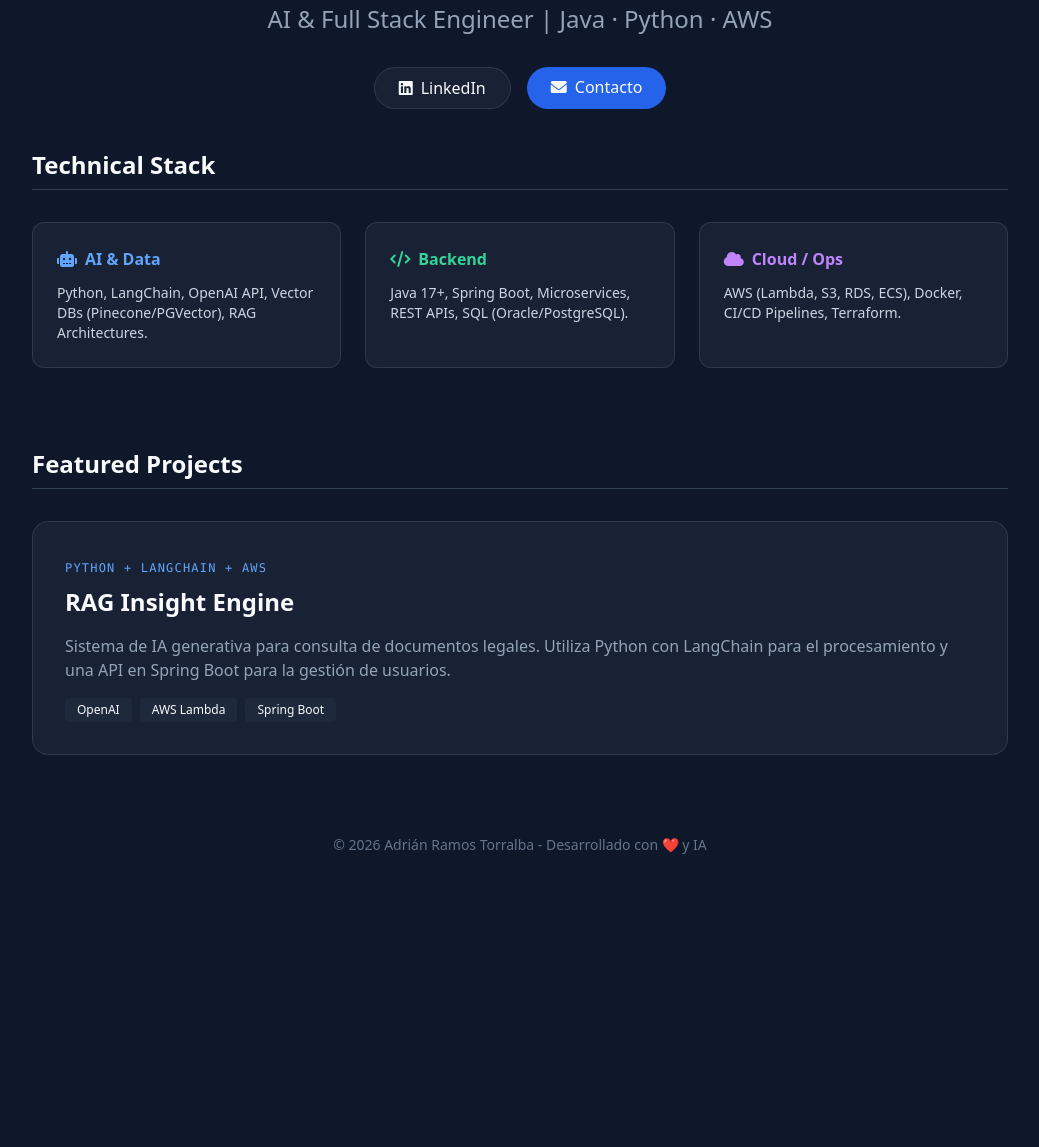
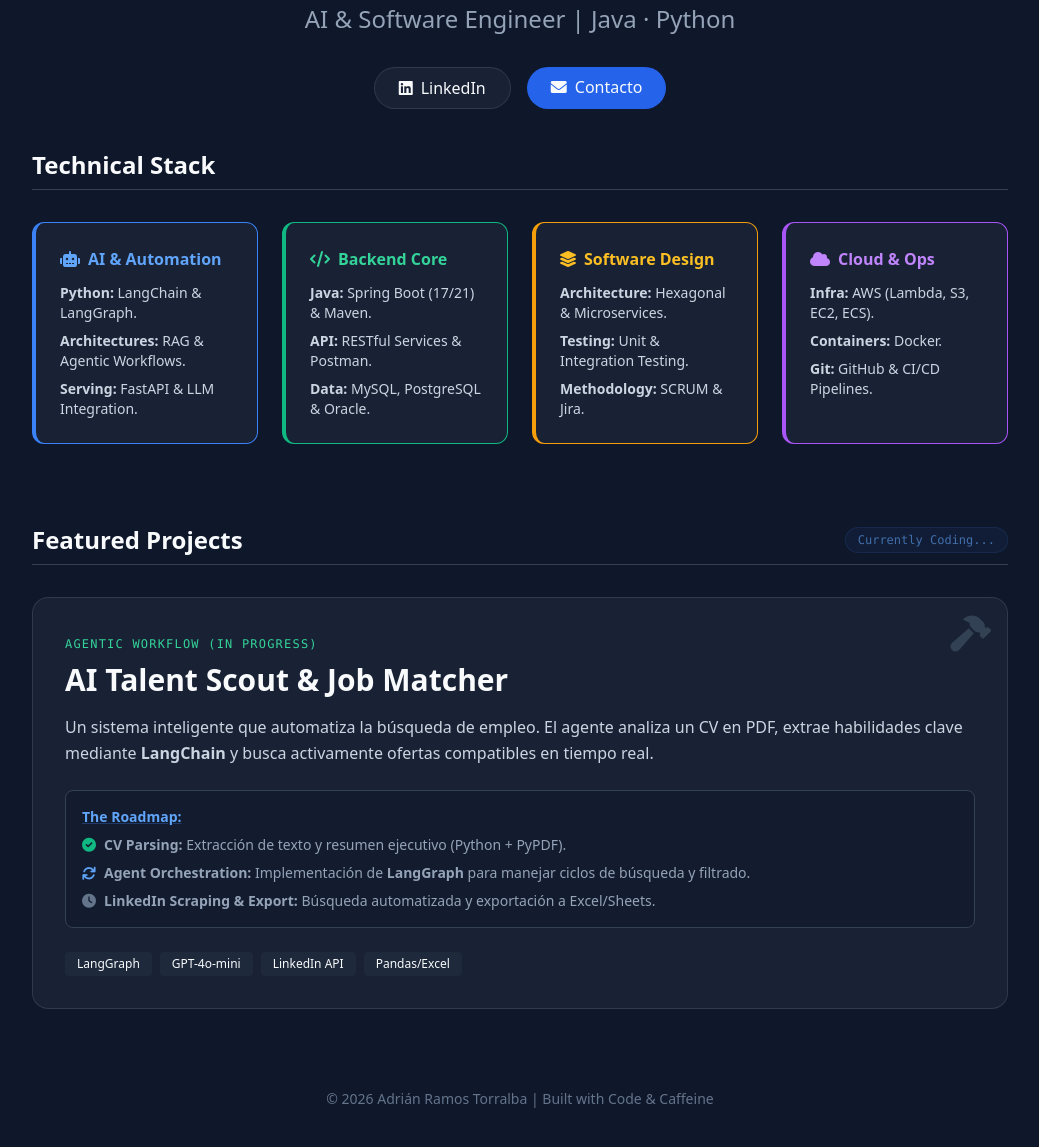
Before and after one commit to AdriRT18/adrian-ramos-torralba_portfolio, a plain HTML site: page index.html in a window 1280 px wide. Shown: the part 153-1300 px from the top of the page, without its empty margins (120-1159 px from the left). Before the commit the page ends 1088 px from the top, so only its background shows below. Drawn offline with nearby package versions, Linux system fonts and the light colour scheme.

Commit message:
Tweak html

```diff
--- a/index.html
+++ b/index.html
@@ -3,13 +3,15 @@
 <head>
     <meta charset="UTF-8">
     <meta name="viewport" content="width=device-width, initial-scale=1.0">
-    <title>Adrián Ramos | AI & Full Stack Engineer</title>
+    <title>Adrián Ramos | AI & Software Engineer</title>
     <script src="https://cdn.tailwindcss.com"></script>
     <link rel="stylesheet" href="https://cdnjs.cloudflare.com/ajax/libs/font-awesome/6.0.0/css/all.min.css">
     <style>
         body { background-color: #0f172a; color: #f8fafc; }
         .glass { background: rgba(30, 41, 59, 0.7); backdrop-filter: blur(10px); border: 1px solid rgba(255,255,255,0.1); }
         .tech-card:hover { border-color: #38bdf8; transform: translateY(-2px); transition: all 0.3s; }
+        .animate-pulse-slow { animation: pulse 3s cubic-bezier(0.4, 0, 0.6, 1) infinite; }
+        @keyframes pulse { 0%, 100% { opacity: 1; } 50% { opacity: .5; } }
     </style>
 </head>
 <body class="font-sans antialiased">
@@ -18,45 +20,103 @@
         <h1 class="text-5xl md:text-6xl font-extrabold mb-4 bg-gradient-to-r from-blue-400 to-emerald-400 bg-clip-text text-transparent">
             Adrián Ramos Torralba
         </h1>
-        <p class="text-xl md:text-2xl text-slate-400 mb-8">AI & Full Stack Engineer | Java · Python · AWS</p>
+        <p class="text-xl md:text-2xl text-slate-400 mb-8">AI & Software Engineer | Java · Python</p>
         <div class="flex justify-center gap-4">
             <a href="https://linkedin.com/in/adrián-ramos-torralba/" target="_blank" class="glass px-6 py-2 rounded-full hover:bg-slate-800 transition"><i class="fab fa-linkedin mr-2"></i>LinkedIn</a>
-            <a href="mailto:tu-email@ejemplo.com" class="bg-blue-600 px-6 py-2 rounded-full hover:bg-blue-500 transition"><i class="fas fa-envelope mr-2"></i>Contacto</a>
+            <a href="mailto:adri.ramostorralba@gmail.com" class="bg-blue-600 px-6 py-2 rounded-full hover:bg-blue-500 transition"><i class="fas fa-envelope mr-2"></i>Contacto</a>
         </div>
     </header>
 
     <main class="max-w-5xl mx-auto px-6 space-y-20 pb-20">
-
         <section>
             <h2 class="text-2xl font-bold mb-8 border-b border-slate-700 pb-2">Technical Stack</h2>
-            <div class="grid grid-cols-1 md:grid-cols-3 gap-6">
-                <div class="glass p-6 rounded-xl tech-card">
-                    <h3 class="text-blue-400 font-bold mb-3"><i class="fas fa-robot mr-2"></i>AI & Data</h3>
-                    <p class="text-sm text-slate-300">Python, LangChain, OpenAI API, Vector DBs (Pinecone/PGVector), RAG Architectures.</p>
+            <div class="grid grid-cols-1 md:grid-cols-2 lg:grid-cols-4 gap-6">
+
+                <div class="glass p-6 rounded-xl tech-card border-l-4 border-blue-500">
+                    <h3 class="text-blue-400 font-bold mb-3 flex items-center">
+                        <i class="fas fa-robot mr-2"></i>AI & Automation
+                    </h3>
+                    <ul class="text-sm text-slate-300 space-y-2">
+                        <li><strong>Python:</strong> LangChain & LangGraph.</li>
+                        <li><strong>Architectures:</strong> RAG & Agentic Workflows.</li>
+                        <li><strong>Serving:</strong> FastAPI & LLM Integration.</li>
+                    </ul>
                 </div>
-                <div class="glass p-6 rounded-xl tech-card">
-                    <h3 class="text-emerald-400 font-bold mb-3"><i class="fas fa-code mr-2"></i>Backend</h3>
-                    <p class="text-sm text-slate-300">Java 17+, Spring Boot, Microservices, REST APIs, SQL (Oracle/PostgreSQL).</p>
+
+                <div class="glass p-6 rounded-xl tech-card border-l-4 border-emerald-500">
+                    <h3 class="text-emerald-400 font-bold mb-3 flex items-center">
+                        <i class="fas fa-code mr-2"></i>Backend Core
+                    </h3>
+                    <ul class="text-sm text-slate-300 space-y-2">
+                        <li><strong>Java:</strong> Spring Boot (17/21) & Maven.</li>
+                        <li><strong>API:</strong> RESTful Services & Postman.</li>
+                        <li><strong>Data:</strong> MySQL, PostgreSQL & Oracle.</li>
+                    </ul>
                 </div>
-                <div class="glass p-6 rounded-xl tech-card">
-                    <h3 class="text-purple-400 font-bold mb-3"><i class="fas fa-cloud mr-2"></i>Cloud / Ops</h3>
-                    <p class="text-sm text-slate-300">AWS (Lambda, S3, RDS, ECS), Docker, CI/CD Pipelines, Terraform.</p>
+
+                <div class="glass p-6 rounded-xl tech-card border-l-4 border-amber-500">
+                    <h3 class="text-amber-400 font-bold mb-3 flex items-center">
+                        <i class="fas fa-layer-group mr-2"></i>Software Design
+                    </h3>
+                    <ul class="text-sm text-slate-300 space-y-2">
+                        <li><strong>Architecture:</strong> Hexagonal & Microservices.</li>
+                        <li><strong>Testing:</strong> Unit & Integration Testing.</li>
+                        <li><strong>Methodology:</strong> SCRUM & Jira.</li>
+                    </ul>
                 </div>
+
+                <div class="glass p-6 rounded-xl tech-card border-l-4 border-purple-500">
+                    <h3 class="text-purple-400 font-bold mb-3 flex items-center">
+                        <i class="fas fa-cloud mr-2"></i>Cloud & Ops
+                    </h3>
+                    <ul class="text-sm text-slate-300 space-y-2">
+                        <li><strong>Infra:</strong> AWS (Lambda, S3, EC2, ECS).</li>
+                        <li><strong>Containers:</strong> Docker.</li>
+                        <li><strong>Git:</strong> GitHub & CI/CD Pipelines.</li>
+                    </ul>
+                </div>
+
             </div>
         </section>
 
         <section>
-            <h2 class="text-2xl font-bold mb-8 border-b border-slate-700 pb-2">Featured Projects</h2>
-            <div class="space-y-8">
-                <div class="glass p-8 rounded-2xl flex flex-col md:flex-row gap-8">
-                    <div class="flex-1">
-                        <span class="text-xs font-mono text-blue-400 uppercase tracking-widest">Python + LangChain + AWS</span>
-                        <h3 class="text-2xl font-bold mt-2 mb-4">RAG Insight Engine</h3>
-                        <p class="text-slate-400 mb-4">Sistema de IA generativa para consulta de documentos legales. Utiliza Python con LangChain para el procesamiento y una API en Spring Boot para la gestión de usuarios.</p>
-                        <div class="flex gap-2 text-xs">
-                            <span class="bg-slate-800 px-3 py-1 rounded">OpenAI</span>
-                            <span class="bg-slate-800 px-3 py-1 rounded">AWS Lambda</span>
-                            <span class="bg-slate-800 px-3 py-1 rounded">Spring Boot</span>
+            <div class="flex items-center justify-between mb-8 border-b border-slate-700 pb-2">
+                <h2 class="text-2xl font-bold">Featured Projects</h2>
+                <span class="text-xs bg-blue-500/10 text-blue-400 px-3 py-1 rounded-full border border-blue-500/20 animate-pulse-slow font-mono">
+                    Currently Coding...
+                </span>
+            </div>
+
+            <div class="space-y-12">
+                <div class="glass p-8 rounded-2xl relative overflow-hidden group">
+                    <div class="absolute top-0 right-0 p-4">
+                        <i class="fas fa-hammer text-slate-700 text-4xl group-hover:text-blue-500/20 transition-colors"></i>
+                    </div>
+
+                    <div class="flex flex-col md:flex-row gap-8">
+                        <div class="flex-1">
+                            <span class="text-xs font-mono text-emerald-400 uppercase tracking-widest">Agentic Workflow (In Progress)</span>
+                            <h3 class="text-3xl font-bold mt-2 mb-4">AI Talent Scout & Job Matcher</h3>
+                            <p class="text-slate-300 mb-6 leading-relaxed">
+                                Un sistema inteligente que automatiza la búsqueda de empleo. El agente analiza un CV en PDF, extrae habilidades clave mediante
+                                <strong>LangChain</strong> y busca activamente ofertas compatibles en tiempo real.
+                            </p>
+
+                            <div class="bg-slate-900/50 p-4 rounded-lg mb-6 border border-slate-700">
+                                <h4 class="text-sm font-bold text-blue-400 mb-2 underline decoration-blue-500/30">The Roadmap:</h4>
+                                <ul class="text-sm text-slate-400 space-y-2">
+                                    <li><i class="fas fa-check-circle text-emerald-500 mr-2"></i><strong>CV Parsing:</strong> Extracción de texto y resumen ejecutivo (Python + PyPDF).</li>
+                                    <li><i class="fas fa-sync fa-spin text-blue-400 mr-2"></i><strong>Agent Orchestration:</strong> Implementación de <strong>LangGraph</strong> para manejar ciclos de búsqueda y filtrado.</li>
+                                    <li><i class="fas fa-clock text-slate-500 mr-2"></i><strong>LinkedIn Scraping & Export:</strong> Búsqueda automatizada y exportación a Excel/Sheets.</li>
+                                </ul>
+                            </div>
+
+                            <div class="flex flex-wrap gap-2">
+                                <span class="bg-slate-800 px-3 py-1 rounded text-xs">LangGraph</span>
+                                <span class="bg-slate-800 px-3 py-1 rounded text-xs">GPT-4o-mini</span>
+                                <span class="bg-slate-800 px-3 py-1 rounded text-xs">LinkedIn API</span>
+                                <span class="bg-slate-800 px-3 py-1 rounded text-xs">Pandas/Excel</span>
+                            </div>
                         </div>
                     </div>
                 </div>
@@ -64,7 +124,7 @@
         </section>
 
         <footer class="text-center text-slate-500 text-sm">
-            <p>© 2026 Adrián Ramos Torralba - Desarrollado con ❤️ y IA</p>
+            <p>© 2026 Adrián Ramos Torralba | Built with Code & Caffeine</p>
         </footer>
     </main>
 
```
